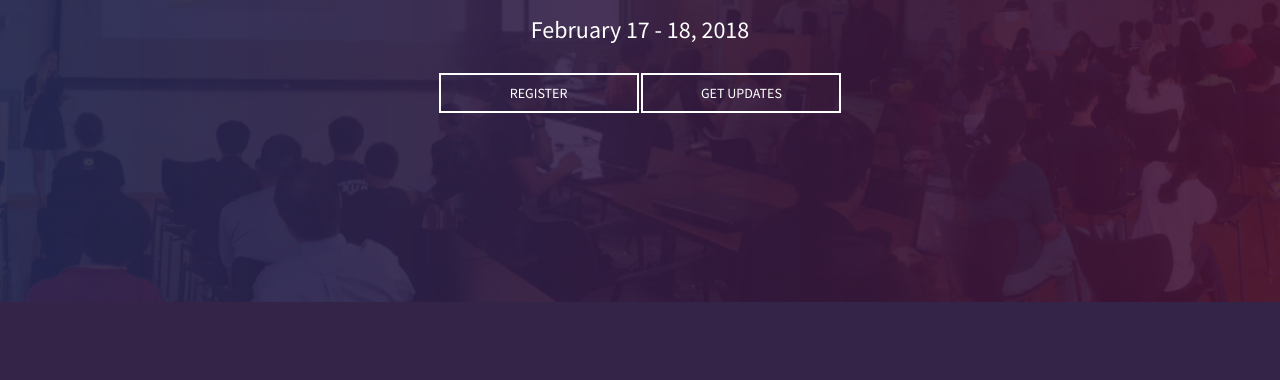
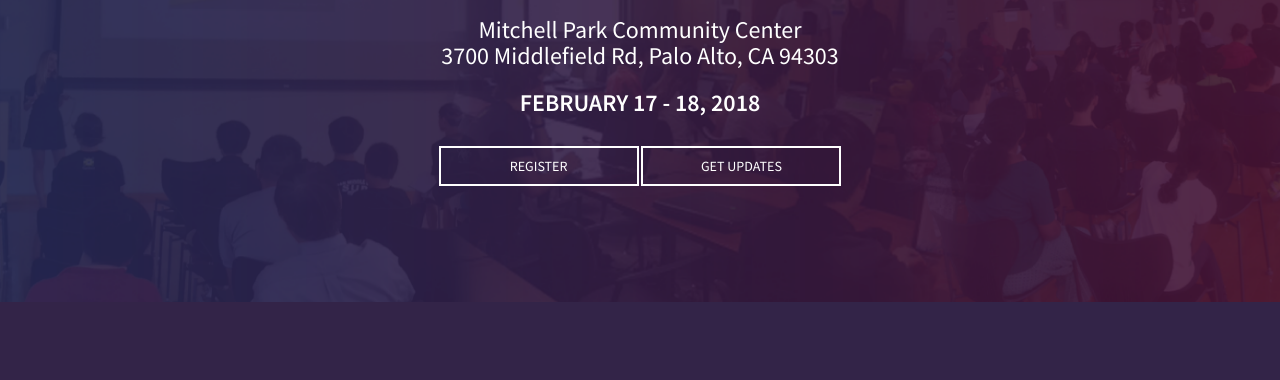
Before and after one commit to teensexploringcode/teens-exploring-code-2018, a plain HTML site: page index.html in a window 1280 px wide. Shown: the part 178-558 px from the top of the page. Drawn offline with nearby package versions, Linux system fonts and the light colour scheme.

Commit message:
add location

```diff
--- a/index.html
+++ b/index.html
@@ -56,7 +56,11 @@
 <section id="banner">
     <div class="event-panel container" style = "text-align: center !important;">
 		<p style="font-size:50px" class = "">Teens Exploring Code</p>
-		<h3 style = "text-align: center; !important; padding-bottom:20px">February 17 - 18, 2018</h3>
+        <h3 style = "text-align: center !important;">
+            Mitchell Park Community Center<br>
+            3700 Middlefield Rd, Palo Alto, CA 94303
+        </h3>
+		<h3 style = "text-align: center !important; padding-bottom:20px; font-weight: bold; text-transform: uppercase;">February 17 - 18, 2018</h3>
 		<a class="ghost-button-transition" href="https://tec13.typeform.com/to/yZjI4o" target = "_blank">REGISTER</a>
 		<a class="ghost-button-transition" href="https://www.facebook.com/teensexploringcode/" target = "_blank">GET UPDATES</a>
     </div>
```
